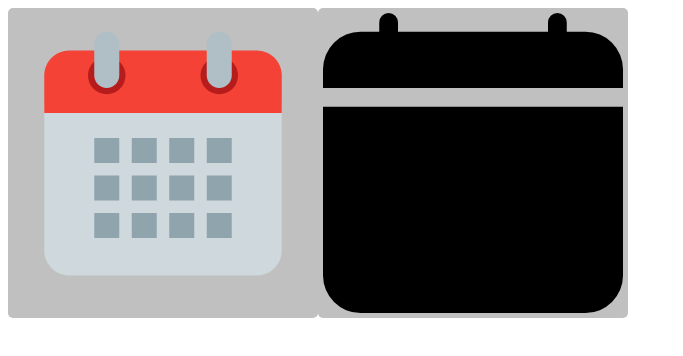
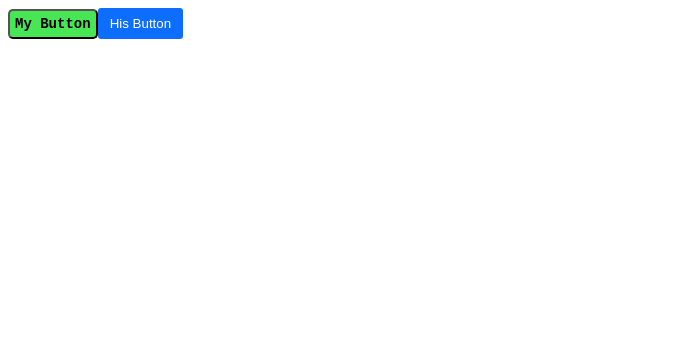
Before and after one commit to AllasKevin/react-mosh-tutorial-app, a React (Vite) app: page / in a window 1280 px wide. Shown: the top 356 px of the page, without its empty margins (0-683 px from the left). Built offline with nearby package versions, Linux system fonts and the light colour scheme.

Commit message:
finshed adding styling with css module to button

```diff
--- a/src/App.tsx
+++ b/src/App.tsx
@@ -1,31 +1,22 @@
 import { useState } from "react";
 import Alert from "./components/Alert";
-import Button from "./components/Button";
+import Button from "./components/Button/Button";
 import DissmissableAlert from "./components/DissmissableAlert";
 import ListGroup from "./components/ListGroup";
 import "./App.css";
 import { FcCalendar } from "react-icons/fc";
 import { BsFillCalendarFill } from "react-icons/bs";
 import "./components/Calendar.css";
+import MyButton from "./components/MyButton/MyButton";
 
 // This is a component
 function App() {
-  const handleSelectedItem = (item: string) => {
-    console.log(item);
-  };
-
-  let items = [
-    "New York",
-    "San Francisco",
-    "Tokyo",
-    "Shanghai",
-    "Stockholm",
-    "London",
-  ];
   return (
     <div>
-      <FcCalendar className="calendar-icon" color="red" size="300" />
-      <BsFillCalendarFill className="calendar-icon" size="300" />
+      <MyButton onClick={() => {}}>My Button</MyButton>
+      <Button color="primary" onClick={() => {}}>
+        His Button
+      </Button>
     </div>
   );
 }
--- /dev/null
+++ b/src/components/Button/Button.module.css
@@ -0,0 +1,10 @@
+.btn {
+  padding: 8px 12px;
+  border-radius: 3px;
+  border: 0;
+}
+
+.btn-primary {
+    background-color: #0d6efd;
+    color: white;
+}
--- a/src/components/Button.tsx
+++ b/src/components/Button/Button.tsx
@@ -1,4 +1,6 @@
 import { MouseEvent } from "react";
+import styles from "./Button.module.css";
+
 interface ButtonProps {
   children: string;
   color?: "primary" | "secondary" | "success";
@@ -7,7 +9,11 @@ interface ButtonProps {
 
 const Button = ({ children, color = "success", onClick }: ButtonProps) => {
   return (
-    <button type="button" className={"btn btn-" + color} onClick={onClick}>
+    <button
+      type="button"
+      className={[styles.btn, styles["btn-" + color]].join(" ")}
+      onClick={onClick}
+    >
       {children}
     </button>
   );
--- /dev/null
+++ b/src/components/MyButton/MyButton.css
@@ -0,0 +1,10 @@
+.my-button {
+    background-color: rgb(72, 230, 85);
+    padding: 5px;
+    border-radius: 5px;
+    font-family: "Courier New";
+    font-weight: bolder;
+    font-size: 14px;
+    color: rgb(0, 0, 0);
+    display: inline-block; /* Ensures background applies properly */
+  }
--- /dev/null
+++ b/src/components/MyButton/MyButton.tsx
@@ -0,0 +1,18 @@
+import { MouseEvent } from "react";
+import "./MyButton.css";
+
+interface ButtonProps {
+  children: string;
+  color?: "primary" | "secondary" | "success";
+  onClick: () => void;
+}
+
+const MyButton = ({ children, color = "success", onClick }: ButtonProps) => {
+  return (
+    <button type="button" className="my-button" onClick={onClick}>
+      {children}
+    </button>
+  );
+};
+
+export default MyButton;
```
